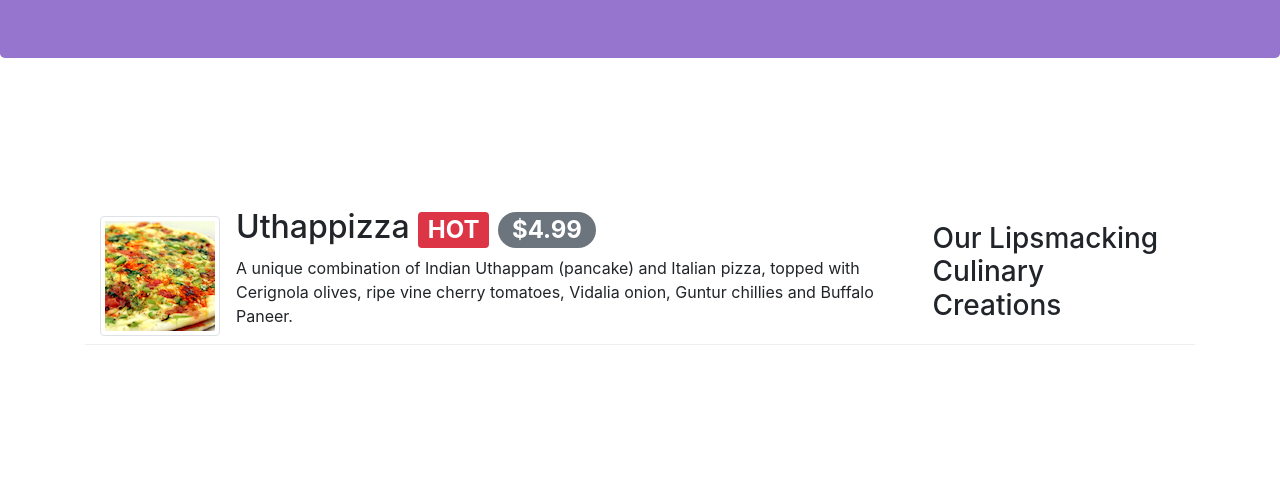
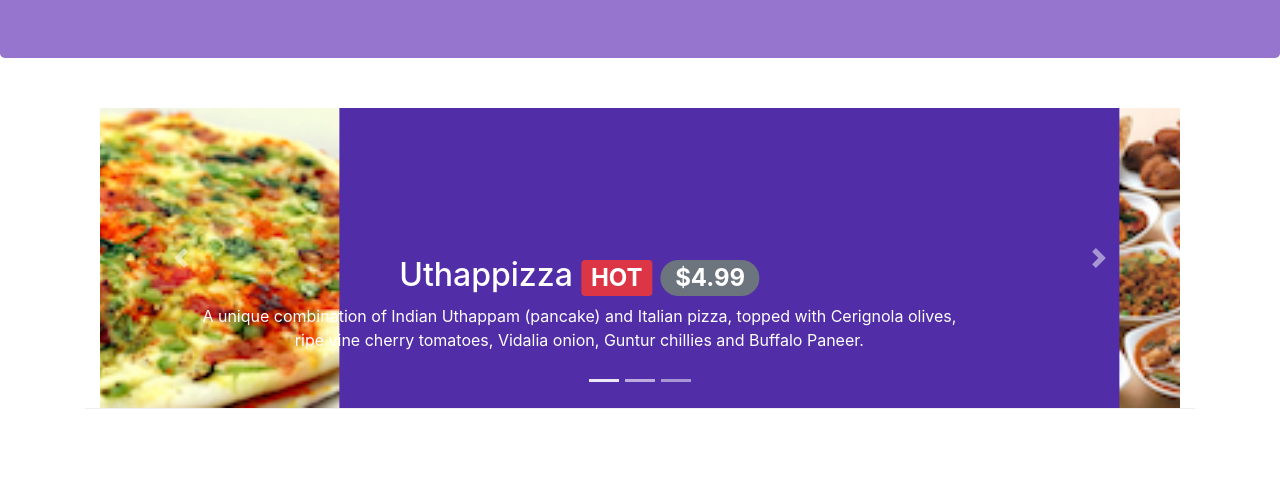
Before and after one commit to abrbutt/bootstrap, a website: page index.html in a window 1280 px wide. Shown: the part 226-721 px from the top of the page. Drawn offline with nearby package versions, Linux system fonts and the light colour scheme.

Commit message:
carousel

```diff
--- a/css/styles.css
+++ b/css/styles.css
@@ -1,5 +1,5 @@
 .row-content{
-    margin: 0px auto;
+    margin: 50px auto;
     padding: 0px 0px 0px 0px ;
     border-bottom: 1px ridge ;
     min-height: 100px ;
@@ -44,6 +44,19 @@
     border-bottom: 1px solid #dddddd ;
     padding: 10px;
 }
+.carousel{
+    background: #512DA8;
+}
+.carousel-item{
+    height: 300px ;
+}
+.carousel-item img{
+    position: absolute;
+    top: 0;
+    left:0;
+    bottom: 0;
+    min-height: 300px;
+}
 .d{
     margin-top: 150px ;
     margin-bottom: 150px ;
--- a/index.html
+++ b/index.html
@@ -18,7 +18,8 @@
 <body>
     <nav class="navbar navbar-dark navbar-expand-sm fixed-top">
         <div class="container">
-        <button class="navbar-toggler" type="button" data-toggle="collapse" data-target="#navBar" >
+
+            <button class="navbar-toggler" type="button" data-toggle="collapse" data-target="#navBar" >
             <span class="navbar-toggler-icon"></span>
 
         </button>
@@ -100,6 +101,54 @@
     </header>
 
     <div class="container">
+        <div class="row row-content">
+            <div class="col">
+              <div  id="mycarousel" class="carousel slide" data-ride="carousel">
+                  <div class="carousel-inner text-center" role="listbox">
+                      <div class="carousel-item active">
+               <img class="d-block img-fluid" src="img/uthappizza.png" alt="uthappizza">
+               <div class="carousel-caption d-none d-md-block">
+                <h2>Uthappizza <span class="badge badge-danger">HOT</span>
+                    <span class="badge badge-pill badge-secondary" >$4.99</span></h2>
+                    <p class="d-none d-sm-block">A unique combination of Indian Uthappam (pancake) and Italian pizza, topped with Cerignola olives, ripe vine cherry tomatoes, Vidalia onion, Guntur chillies and Buffalo Paneer.</p>
+
+                        </div>
+                   </div>
+                     <div class="carousel-item">
+                       <img class="d-block img-fluid" src="img/buffet.png" alt="buffet">
+                       <div class="carousel-caption d-none d-md-block">
+                        <h2>Weekend Grand Buffet <span class="badge badge-danger">NEW</span></h2>
+                        <p class="d-none d-sm-block">Featuring mouthwatering combinations with a choice of five different salads, six enticing appetizers, six main entrees and five choicest desserts. Free flowing bubbly and soft drinks. All for just $19.99 per person </p>
+
+                       </div>
+                </div>
+                     <div class="carousel-item">
+                         <img class="d-block img-fluid" src="img/alberto.png" alt="alberto">
+                         <div class="carousel-caption d-none d-md-block">
+                            <h2>Alberto Somayya</h2>
+                            <h4>Executive Chef</h4>
+                            <p  class="d-none d-sm-block">Award winning three-star Michelin chef with wide International experience having worked closely with whos-who in the culinary world, he specializes in creating mouthwatering Indo-Italian fusion experiences. </p>
+
+                         </div>
+                    </div>
+                  </div>
+                  <ol class="carousel-indicators">
+                      <li data-target="#mycarousel" data-slide-to="0" class="active"></li>
+                      <li data-target="#mycarousel" data-slide-to="1"></li>
+                      <li data-target="#mycarousel" data-slide-to="2"></li>
+                  </ol>
+                  <a class="carousel-control-prev" href="#mycarousel" role="button" data-slide="prev">
+                    <span class="carousel-control-prev-icon" aria-hidden="true"></span>
+                    <span class="sr-only">Previous</span>
+                  </a>
+                  <a class="carousel-control-next" href="#mycarousel" role="button" data-slide="next">
+                    <span class="carousel-control-next-icon" aria-hidden="true"></span>
+                    <span class="sr-only">Next</span>
+                  </a>
+
+              </div>
+          </div>
+      </div>
         <div class="row row-content align-items-center d" >
             <div class="col-12 col-sm-4 order-sm-last col-md-3">
                 <h3>Our Lipsmacking Culinary Creations</h3>
@@ -156,7 +205,7 @@
                 <div class="card">
                 <h3 class="card-header bg-warning text-white" id="res"  >Reserve a table</h3>
                <div class="card-body">
-                <dl class="row row-content">
+                <dl class="row">
                     <dt class="col-12 col-sm-3 ">Number of Guest</dt>
                     <dd class="col-12 col-sm-8"><label> <input type="radio" name="option"> 1 </label>
                                       <label> <input type="radio" name="option"> 2 </label>
```
